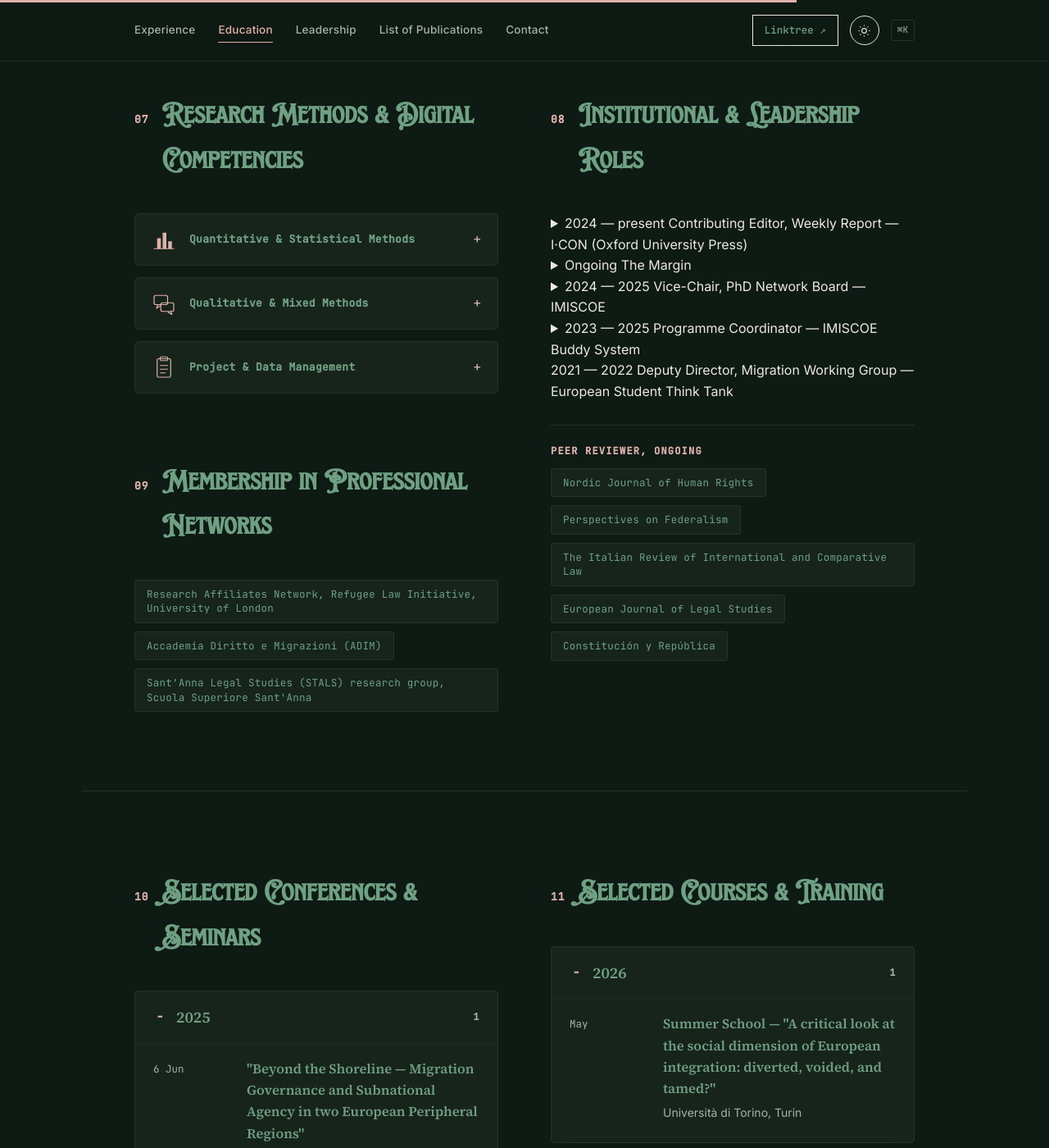
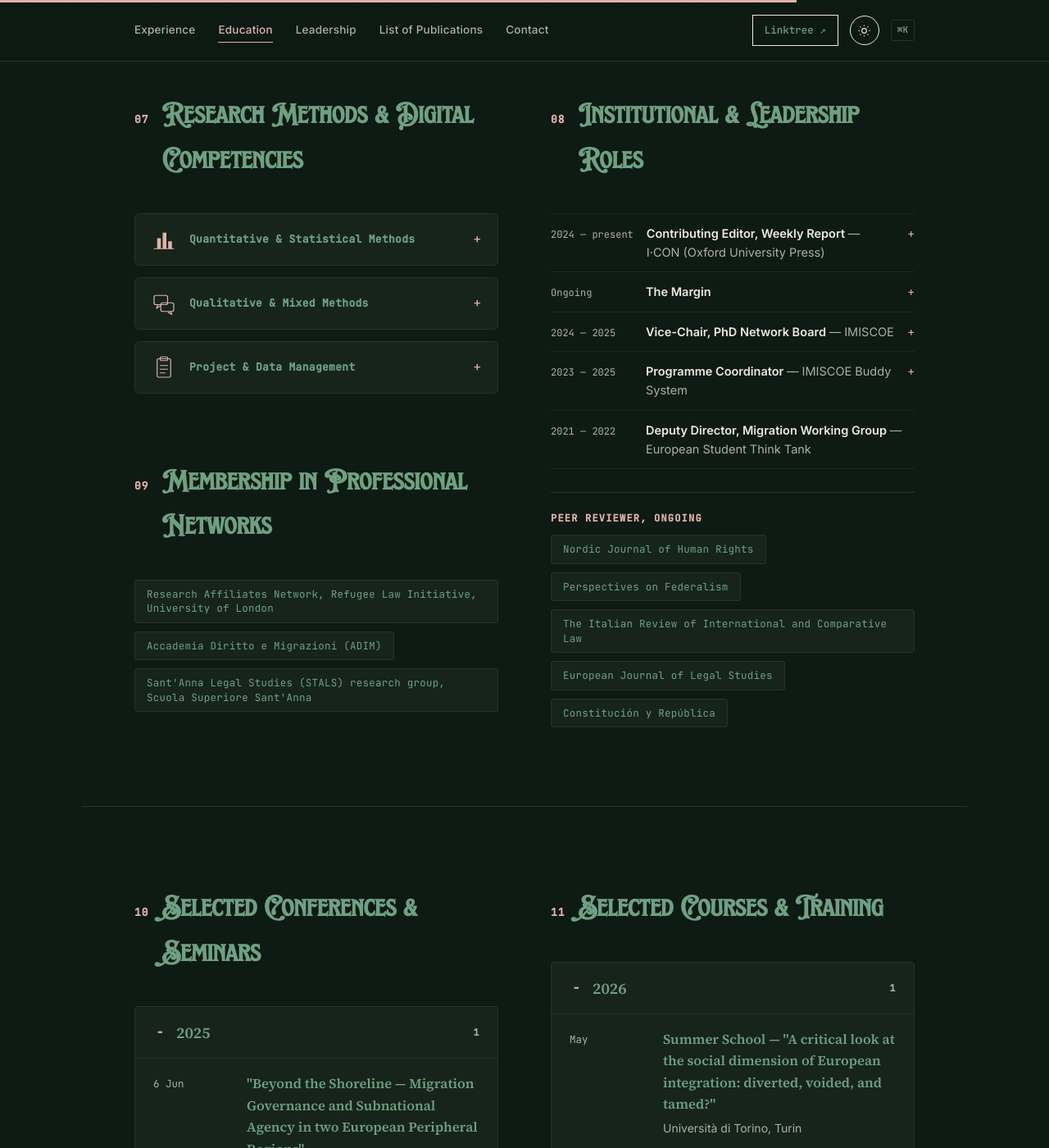
Before and after one commit to stalaveralodos-ux/s.talaveralodos, a Jekyll site: the page built from index.html, in a window 1280 px wide and 1400 px high, scrolled down 3298 px. Shown: the whole window at 82% size. Built offline with Jekyll 4.4.1, drawn with Linux system fonts in a browser that asks for light colours.

Commit message:
Add styles for leadership role list component

```diff
--- a/assets/style.css
+++ b/assets/style.css
@@ -1165,3 +1165,68 @@ ul{ list-style:none; margin:0; padding:0; }
   padding-top: 22px;
   border-top: 1px solid var(--line);
 }
+
+
+/* ============================================================
+   FASE 14 — Leadership como lista compacta de desplegables
+   ============================================================ */
+.role-list{ display: flex; flex-direction: column; }
+
+.role-toggle,
+.role-row{
+  padding: 12px 0;
+  border-bottom: 1px solid var(--line-soft);
+}
+.role-list > *:first-child{ border-top: 1px solid var(--line-soft); }
+
+.role-toggle summary{
+  cursor: pointer;
+  list-style: none;
+  display: flex;
+  align-items: baseline;
+  gap: 16px;
+}
+.role-toggle summary::-webkit-details-marker{ display: none; }
+.role-toggle summary::after{
+  content: "+";
+  margin-left: auto;
+  font-family: var(--mono);
+  font-size: 14px;
+  color: var(--terracotta);
+  flex-shrink: 0;
+}
+.role-toggle[open] summary::after{ content: "−"; }
+
+.role-row{
+  display: flex;
+  align-items: baseline;
+  gap: 16px;
+}
+
+.role-when{
+  font-family: var(--mono);
+  font-size: 12px;
+  color: var(--ink-soft);
+  white-space: nowrap;
+  min-width: 100px;
+  flex-shrink: 0;
+}
+.role-title{
+  font-size: 14.5px;
+  font-weight: 600;
+  color: var(--ink);
+}
+.role-org{
+  font-weight: 400;
+  color: var(--ink-soft);
+}
+.role-toggle .exp-desc{
+  margin-top: 10px;
+  padding-left: 116px;
+}
+
+@media (max-width: 600px){
+  .role-toggle summary,
+  .role-row{ flex-wrap: wrap; gap: 4px 12px; }
+  .role-toggle .exp-desc{ padding-left: 0; }
+}
```
